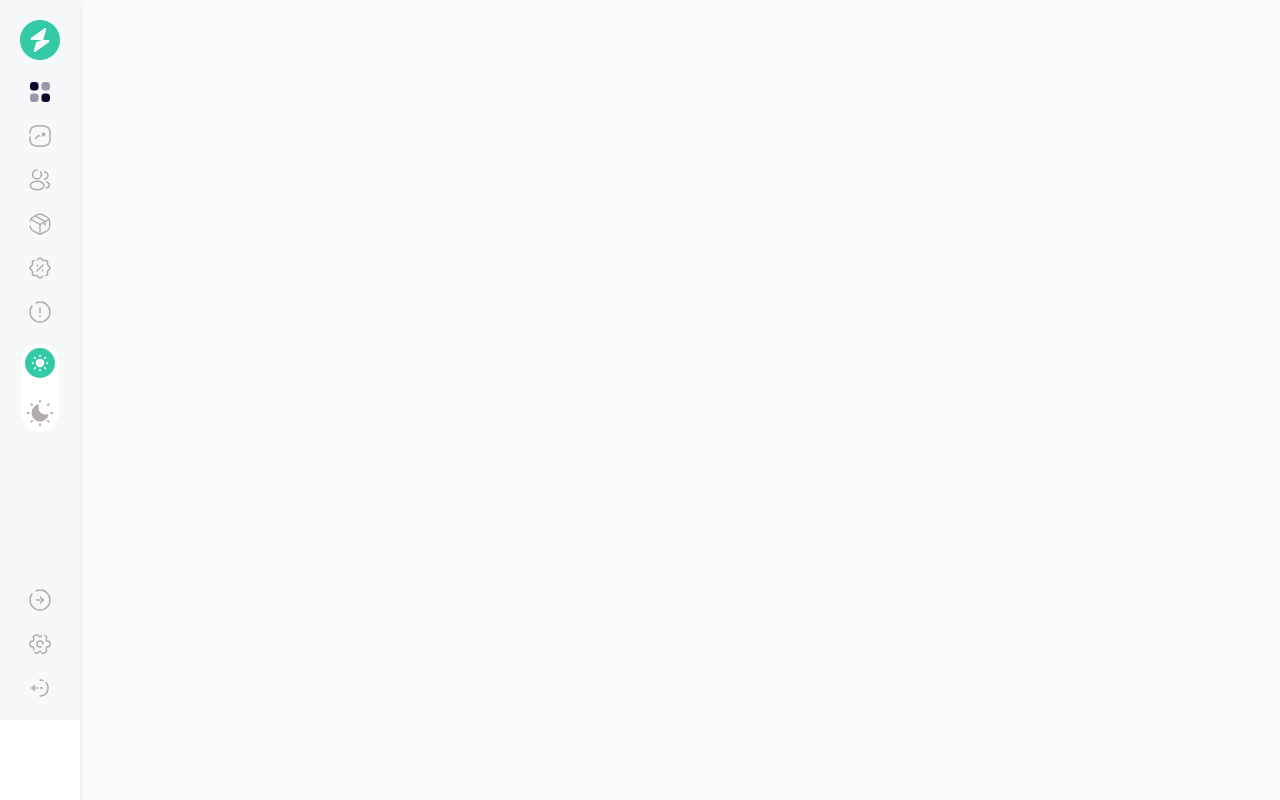
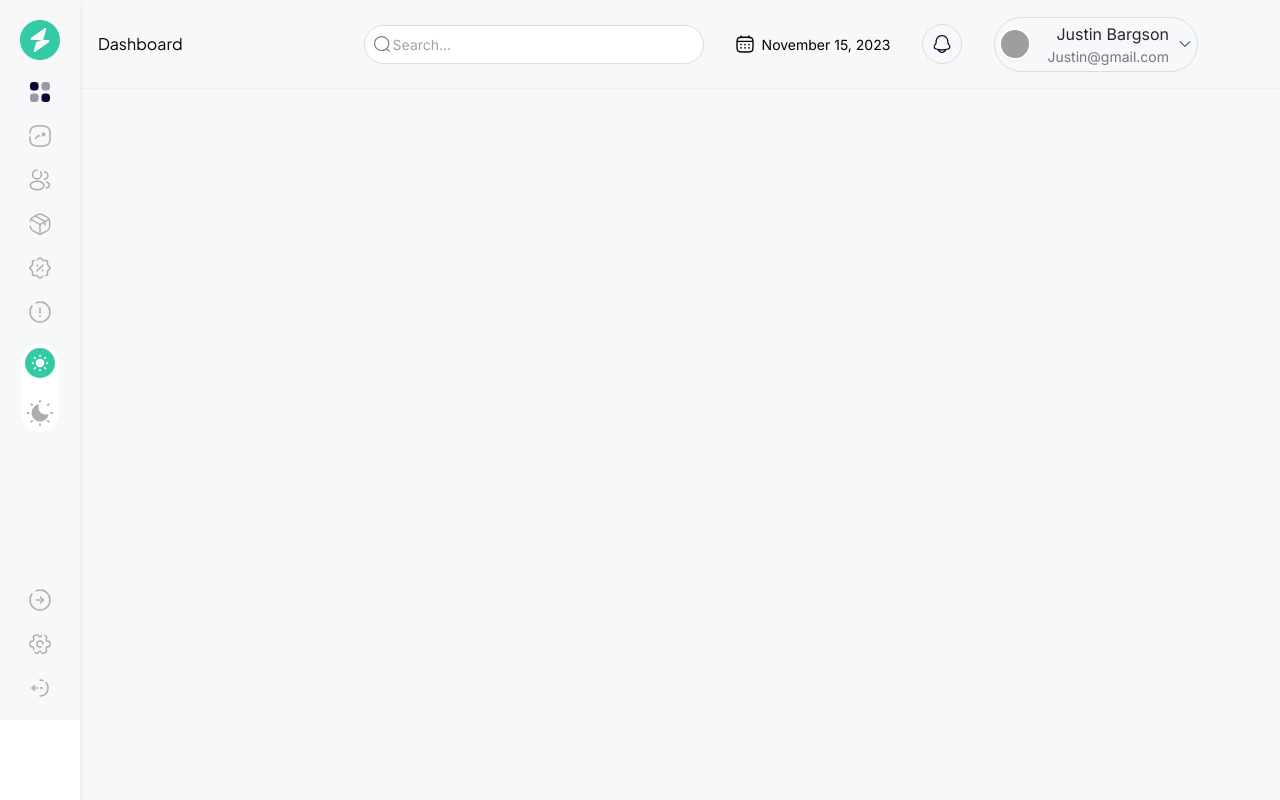
Before and after one commit to Superstahn95/analytics-dashboard, a React (Vite) app: page / in a window 1280 px wide. Built offline with nearby package versions, Linux system fonts and the light colour scheme; grey boxes are pictures that could not be loaded.

Commit message:
Added the top bar component of the dashboard although not responsive at the moment

```diff
--- a/package.json
+++ b/package.json
@@ -10,6 +10,8 @@
     "preview": "vite preview"
   },
   "dependencies": {
+    "@headlessui/react": "^1.7.18",
+    "@heroicons/react": "^2.1.1",
     "react": "^18.2.0",
     "react-dom": "^18.2.0"
   },
--- /dev/null
+++ b/src/components/MiniProfile.jsx
@@ -0,0 +1,71 @@
+import React from "react";
+import { Fragment } from "react";
+import {
+  Bars3CenterLeftIcon,
+  PencilIcon,
+  ChevronDownIcon,
+  CreditCardIcon,
+} from "@heroicons/react/24/solid";
+import { Menu, Transition } from "@headlessui/react";
+
+function MiniProfile() {
+  const altImage =
+    "https://cdn.pixabay.com/photo/2015/10/05/22/37/blank-profile-picture-973460_1280.png";
+  return (
+    <div className="flex space-x-1  items-center  pr-4 md:pr-16 font-inter">
+      <Menu as="div" className="relative inline-block text-left">
+        <div>
+          <Menu.Button className="inline-flex w-full p-1 border border-[#DADDDD] rounded-[28px] justify-center items-center">
+            <div>
+              <img
+                src={altImage}
+                className="w-8 h-8 rounded-full md:mr-4 border-2 border-white shadow-sm"
+                alt=""
+              />
+            </div>
+            {/* <span className="hidden md:block font-medium text-gray-700">
+              Stanley
+            </span> */}
+            <div className="flex flex-col">
+              <p className="text-end text-[#26282C] text-[16px]">
+                Justin Bargson
+              </p>
+              <p className="text-end text-[#787486] text-[14px]">
+                Justin@gmail.com
+              </p>
+            </div>
+            <ChevronDownIcon className="ml-2 h-4 w-4 text-gray-700" />
+          </Menu.Button>
+        </div>
+        <Transition
+          as={Fragment}
+          enter="transition ease-out duration-100"
+          enterFrom="transform scale-95"
+          enterTo="transform scale-100"
+          leave="transition ease-in duration=75"
+          leaveFrom="transform scale-100"
+          leaveTo="transform scale-95"
+        >
+          <Menu.Items className="absolute right-0 w-56 z-50 mt-2 origin-top-right bg-white rounded shadow-sm">
+            <div className="p-1">
+              <Menu.Item>
+                <p className="flex hover:bg-[#34CAA5] hover:text-white text-gray-700 rounded p-2 text-sm group transition-colors items-center">
+                  <PencilIcon className="h-4 w-4 mr-2" />
+                  Go to Home
+                </p>
+              </Menu.Item>
+              <Menu.Item>
+                <button className=" w-full flex hover:bg-[#34CAA5] hover:text-white text-gray-700 rounded p-2 text-sm group transition-colors items-center">
+                  <CreditCardIcon className="h-4 w-4 mr-2" />
+                  Log out
+                </button>
+              </Menu.Item>
+            </div>
+          </Menu.Items>
+        </Transition>
+      </Menu>
+    </div>
+  );
+}
+
+export default MiniProfile;
--- /dev/null
+++ b/src/components/TopBar.jsx
@@ -0,0 +1,38 @@
+import React from "react";
+import Calender from "/svg/Group.svg";
+import Search from "/svg/search.svg";
+import Bell from "/svg/solar_bell-outline.svg";
+import MiniProfile from "./MiniProfile";
+
+function TopBar() {
+  return (
+    <div className="flex flex-1 h-[88px] shadow-sm items-center justify-between font-jakarta p-[18px]">
+      <h2>Dashboard</h2>
+      <div className="flex items-center space-x-8 ">
+        {/* input div */}
+        <div className="relative border border-[#DADDDD] rounded-[20px] w-[340px] bg-white">
+          <input
+            type="text"
+            className="border-none outline-none p-2 text-[14px] font-inter rounded-[20px] ml-5"
+            placeholder="Search..."
+          />
+          <div className="absolute top-[50%] -translate-y-1/2 left-2 ">
+            <img src={Search} alt="" />
+          </div>
+        </div>
+
+        {/* date div */}
+        <div className="flex items-center space-x-2">
+          <img src={Calender} alt="" />
+          <span className="font-inter text-[14px]">November 15, 2023</span>
+        </div>
+        <div className="w-[40px] h-[40px] flex items-center justify-center rounded-full border border-[#DADDDD]">
+          <img src={Bell} alt="" />
+        </div>
+        <MiniProfile />
+      </div>
+    </div>
+  );
+}
+
+export default TopBar;
--- a/src/index.css
+++ b/src/index.css
@@ -1,4 +1,4 @@
-@import url("https://fonts.googleapis.com/css2?family=Plus+Jakarta+Sans:wght@400;500;600&display=swap");
+@import url("https://fonts.googleapis.com/css2?family=Inter&family=Plus+Jakarta+Sans:wght@400;500;600&display=swap");
 @tailwind base;
 @tailwind components;
 @tailwind utilities;
--- a/src/pages/DashboardHome.jsx
+++ b/src/pages/DashboardHome.jsx
@@ -1,9 +1,13 @@
 import Sidebar from "../components/Sidebar";
+import TopBar from "../components/TopBar";
 
 function DashboardHome() {
   return (
-    <div className="flex min-h-screen bg-[#FAFAFA] ">
+    <div className="flex min-h-screen bg-[#F7F8FA] ">
       <Sidebar />
+      <main className="flex-1 ">
+        <TopBar />
+      </main>
     </div>
   );
 }
--- a/tailwind.config.js
+++ b/tailwind.config.js
@@ -6,6 +6,7 @@ export default {
     extend: {
       fontFamily: {
         jakarta: ["Plus Jakarta Sans", "sans-serif"],
+        inter: ["Inter", "sans-serif"],
       },
     },
   },
```
Also changed, not shown: public/svg/search.svg (added), 1 other file (tests, documents, lock files or other folders).
